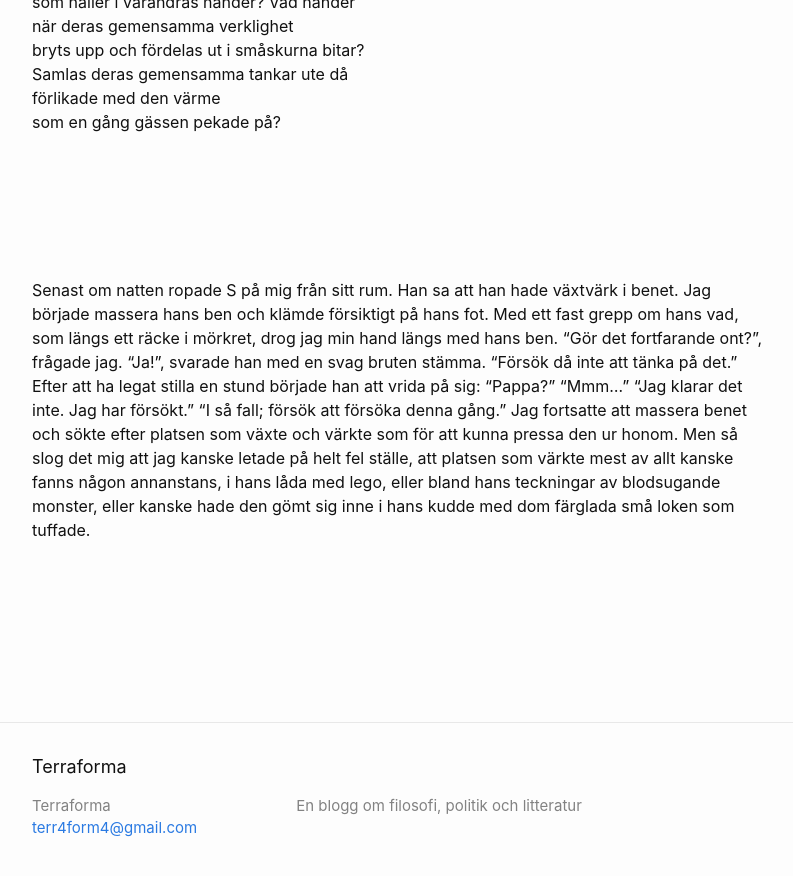
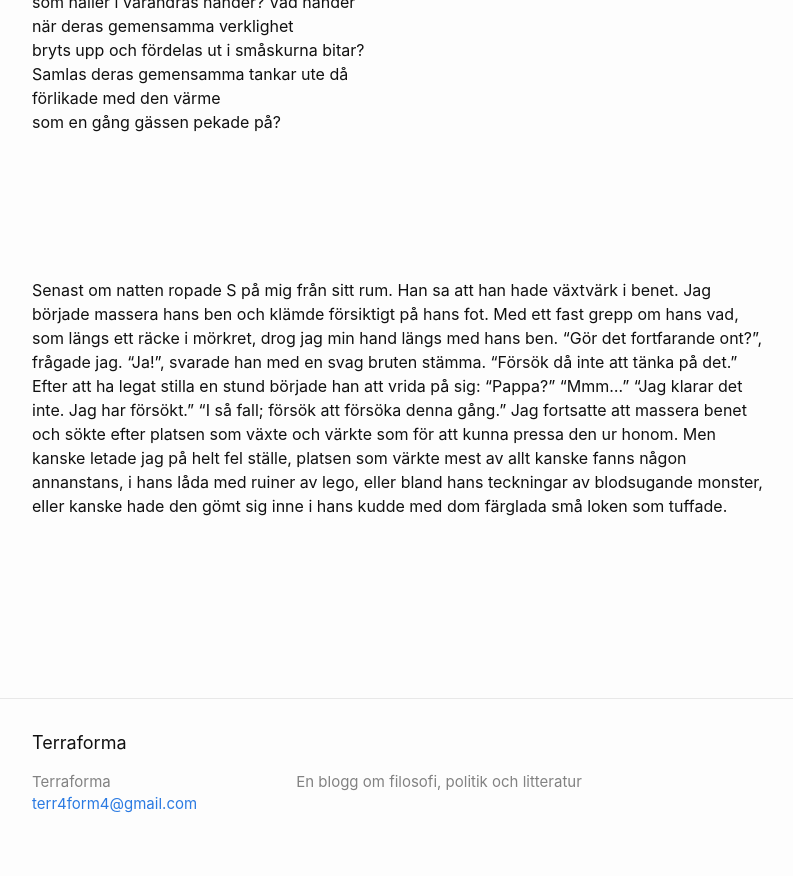
Before and after one commit to terr4form4/terr4form4.github.io, a Jekyll site: the page built from _posts/poesi/2024-01-03-dikter-2023-2024.md, in a window 1280 px wide and 900 px high, scrolled down 10329 px. Shown: the top 876 px of the window, without its empty margins (238-1031 px from the left). Built offline with Jekyll 4.4.1, drawn with Linux system fonts in a browser that asks for light colours; comment, search, counter and statistics services are not loaded.

Commit message:
prosadikt

```diff
--- a/_posts/poesi/2024-01-03-dikter-2023-2024.md
+++ b/_posts/poesi/2024-01-03-dikter-2023-2024.md
@@ -432,7 +432,7 @@ som en gång gässen pekade på?<br/>
 <br/>
 <br/>
 <br/>
-Senast om natten ropade S på mig från sitt rum. Han sa att han hade växtvärk i benet. Jag började massera hans ben och klämde försiktigt på hans fot. Med ett fast grepp om hans vad, som längs ett räcke i mörkret, drog jag min hand längs med hans ben. "Gör det fortfarande ont?", frågade jag. "Ja!", svarade han med en svag bruten stämma. "Försök då inte att tänka på det." Efter att ha legat stilla en stund började han att vrida på sig: "Pappa?" "Mmm..." "Jag klarar det inte. Jag har försökt." "I så fall; försök att försöka denna gång." Jag fortsatte att massera benet och sökte efter platsen som växte och värkte som för att kunna pressa den ur honom. Men så slog det mig att jag kanske letade på helt fel ställe, att platsen som värkte mest av allt kanske fanns någon annanstans, i hans låda med lego, eller bland hans teckningar av blodsugande monster, eller kanske hade den gömt sig inne i hans kudde med dom färglada små loken som tuffade.
+Senast om natten ropade S på mig från sitt rum. Han sa att han hade växtvärk i benet. Jag började massera hans ben och klämde försiktigt på hans fot. Med ett fast grepp om hans vad, som längs ett räcke i mörkret, drog jag min hand längs med hans ben. "Gör det fortfarande ont?", frågade jag. "Ja!", svarade han med en svag bruten stämma. "Försök då inte att tänka på det." Efter att ha legat stilla en stund började han att vrida på sig: "Pappa?" "Mmm..." "Jag klarar det inte. Jag har försökt." "I så fall; försök att försöka denna gång." Jag fortsatte att massera benet och sökte efter platsen som växte och värkte som för att kunna pressa den ur honom. Men kanske letade jag på helt fel ställe, platsen som värkte mest av allt kanske fanns någon annanstans, i hans låda med ruiner av lego, eller bland hans teckningar av blodsugande monster, eller kanske hade den gömt sig inne i hans kudde med dom färglada små loken som tuffade.
 <br/>
 <br/>
 <br/>
```
